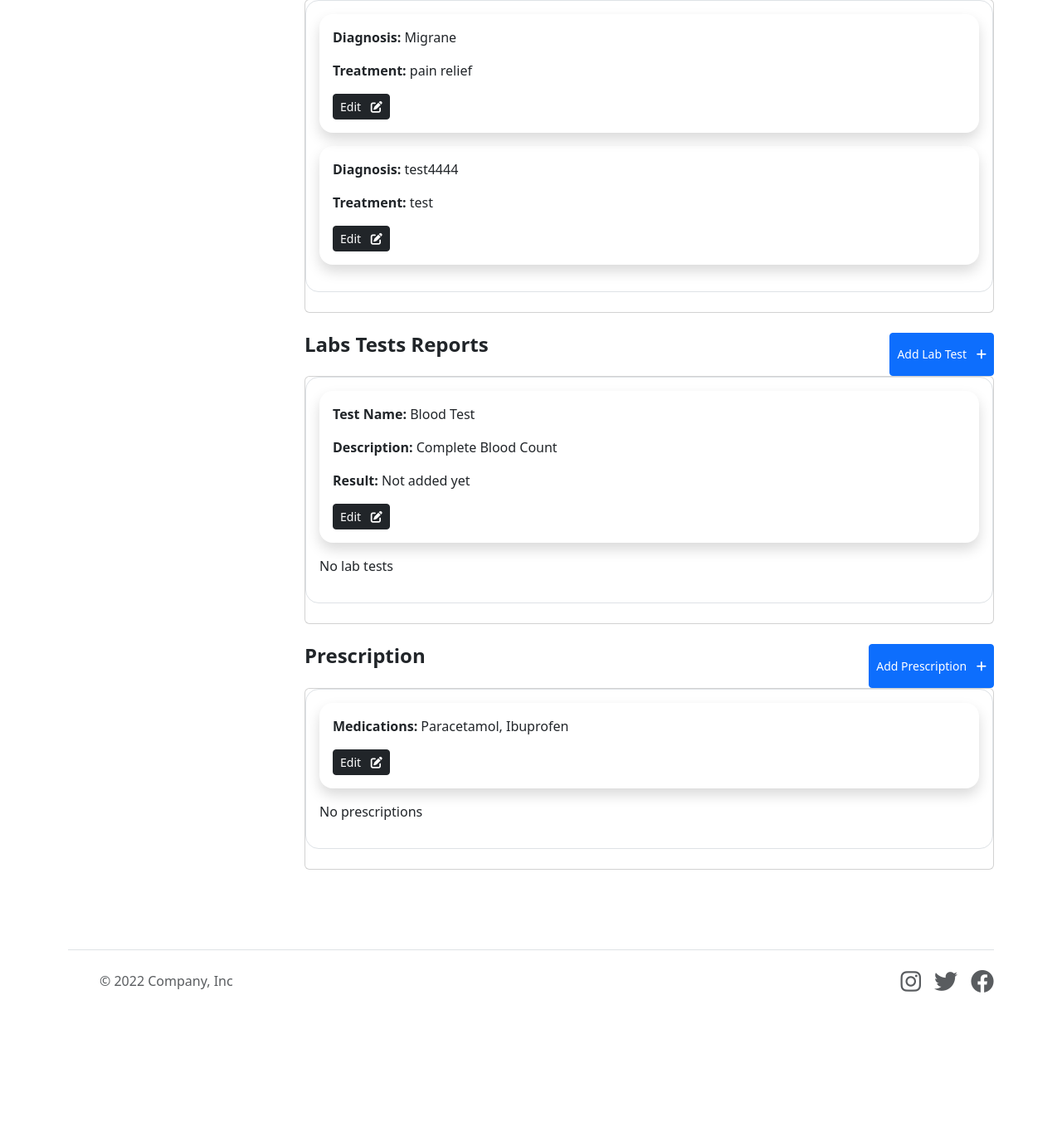
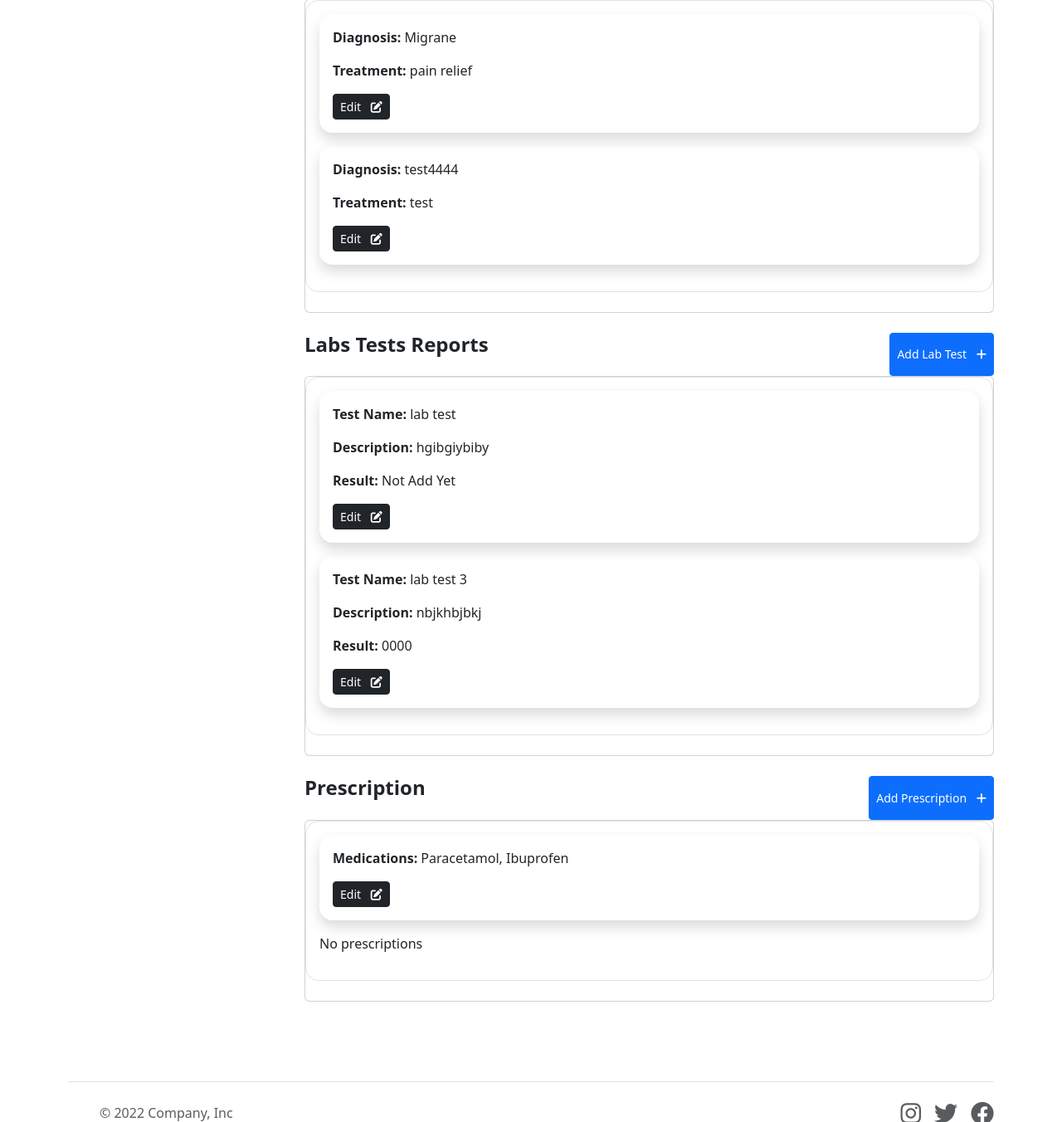
Before and after one commit to AhmedAdelShaban/Hospital_Management_System, a Django app: page /doctor/appointment/139181/ in a window 1280 px wide. Shown: the part 674-2026 px from the top of the page at 83% size. Before the commit the page ends 1870 px from the top, so only its background shows below. Run offline with Django 4.2, Linux system fonts and the light colour scheme; a user stored in the database is signed in; data comes from the database, SQL or seed files in the repository; both versions use the stored data as it was after the commit; parts of the project's set-up code (start-up, migrations or seed data) failed here and were passed over.

Commit message:
Lab Tests - Create and Update

```diff
--- a/doctor/urls.py
+++ b/doctor/urls.py
@@ -16,4 +16,7 @@ urlpatterns = [
 
     path('add_medical_report/<appointment_id>/',views.add_medical_report, name='add_medical_report'),
     path('edit_medical_report/<appointment_id>/<medical_report_id>/',views.edit_medical_report, name='edit_medical_report'),
+
+    path('add_lab_test/<appointment_id>/',views.add_lab_test, name='add_lab_test'),
+    path('edit_lab_test/<appointment_id>/<lab_test_id>/',views.edit_lab_test, name='edit_lab_test'),
 ]
--- a/doctor/views.py
+++ b/doctor/views.py
@@ -117,3 +117,44 @@ def edit_medical_report(request, appointment_id , medical_report_id):
 
     messages.success(request, 'Medical Report Updated successfully')
     return redirect('doctor:appointment_detail', appointment.appointment_id)
+
+@login_required
+def add_lab_test(request,appointment_id):
+    doctor = doctor_models.Doctor.objects.get(user=request.user)
+    appointment = base_models.Appointment.objects.get(appointment_id=appointment_id ,doctor=doctor)
+
+
+    if request.method == 'POST':
+        test_name = request.POST.get('test_name')
+        description = request.POST.get('description')
+        result = request.POST.get('result')
+
+        base_models.LabTest.objects.create(appointment=appointment , test_name=test_name , description=description ,result=result)
+
+
+    messages.success(request, 'Lab report Added  successfully')
+    return redirect('doctor:appointment_detail', appointment.appointment_id)
+
+
+
+@login_required
+def edit_lab_test(request,appointment_id ,lab_test_id):
+    doctor = doctor_models.Doctor.objects.get(user=request.user)
+    appointment = base_models.Appointment.objects.get(appointment_id=appointment_id ,doctor=doctor)
+    lab_test = base_models.LabTest.objects.get(id=lab_test_id,appointment=appointment)
+
+
+    if request.method == 'POST':
+        test_name = request.POST.get('test_name')
+        description = request.POST.get('description')
+        result = request.POST.get('result')
+
+        lab_test.test_name = test_name
+        lab_test.description = description
+        lab_test.result = result
+
+        lab_test.save()
+
+
+    messages.success(request, 'Lab report Updated  successfully')
+    return redirect('doctor:appointment_detail', appointment.appointment_id)
--- a/templates/doctor/appointment_detail.html
+++ b/templates/doctor/appointment_detail.html
@@ -86,31 +86,43 @@
                     </div>
                     <div class="collapse" id="collapseLabTest">
                         <div class="border p-3 mb-4 rounded-4">
-                            <form action="#" method="POST">
+                            <form action="{% url 'doctor:add_lab_test' appointment.appointment_id %}" method="POST">
+                                {% csrf_token %}
                                 <input type="text" class="form-control mb-3" name="test_name" placeholder="Test name" />
                                 <input type="text" class="form-control mb-3" name="description" placeholder="Description" />
-                                <button class="btn btn-secondary btn-sm">Save <i class="fas fa-save ms-2"></i></button>
+                                <textarea class="form-control mb-3" name="result" placeholder='Lab Result' ></textarea>
+                                <button type='submit' class="btn btn-secondary btn-sm">Save <i class="fas fa-save ms-2"></i></button>
                             </form>
                         </div>
                     </div>
                     <div class="card mb-4">
                         <div class="border p-3 mb-4 rounded-4">
+
+                             {% for l in lab_test %}
+
                                 <div class="shadow p-3 rounded-4 mb-3">
-                                <p><span class="fw-semibold text-dark">Test Name:</span> Blood Test</p>
-                                <p><span class="fw-semibold text-dark">Description:</span> Complete Blood Count</p>
-                                <p><span class="fw-semibold text-dark">Result:</span> Not added yet</p>
+                                    <p><span class="fw-semibold text-dark">Test Name:</span> {{l.test_name}}</p>
+                                    <p><span class="fw-semibold text-dark">Description:</span> {{l.description}}</p>
+                                    <p><span class="fw-semibold text-dark">Result:</span> {{l.result|default:"Not Add Yet"}}</p>
                                     <button class="btn btn-dark btn-sm" type="button" data-bs-toggle="collapse" data-bs-target="#collapseLabTest1" aria-expanded="false" aria-controls="collapseLabTest1">Edit <i class="fas fa-edit ms-2"></i></button>
                                     <div class="collapse mt-3" id="collapseLabTest1">
                                         <div class="border p-3 rounded-4">
-                                        <form action="#" method="POST">
-                                            <input type="text" class="form-control mb-3" value="Blood Test" name="test_name" placeholder="Test name" />
-                                            <input type="text" class="form-control mb-3" value="Complete Blood Count" name="description" placeholder="Description" />
-                                            <button class="btn btn-secondary btn-sm">Save Changes <i class="fas fa-save ms-2"></i></button>
+                                            <form action="{% url 'doctor:edit_lab_test' appointment.appointment_id l.id %}" method="POST">
+                                                {% csrf_token %}
+                                                <input type="text" class="form-control mb-3" value="{{l.test_name}}" name="test_name" placeholder="Test name" />
+                                                <input type="text" class="form-control mb-3" value="{{l.description}}" name="description" placeholder="Description" />
+                                                <textarea class="form-control mb-3" name="result" placeholder='Lab Result' >{{l.result}}</textarea>
+                                                <button type='submit' class="btn btn-secondary btn-sm">Save Changes <i class="fas fa-save ms-2"></i></button>
                                             </form>
                                         </div>
                                     </div>
                                 </div>
+
+                             {% empty%}
                               <p>No lab tests</p>
+                             {% endfor %}
+
+
                         </div>
                     </div>
                 </div>
```
Also changed, not shown: db.sqlite3. Lines whose indentation alone changed are shown as unchanged.
